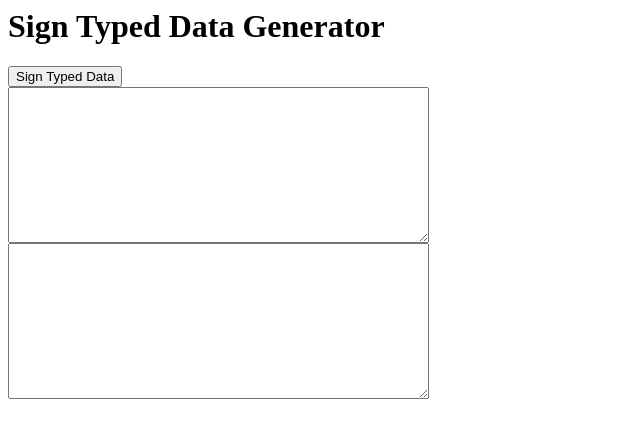
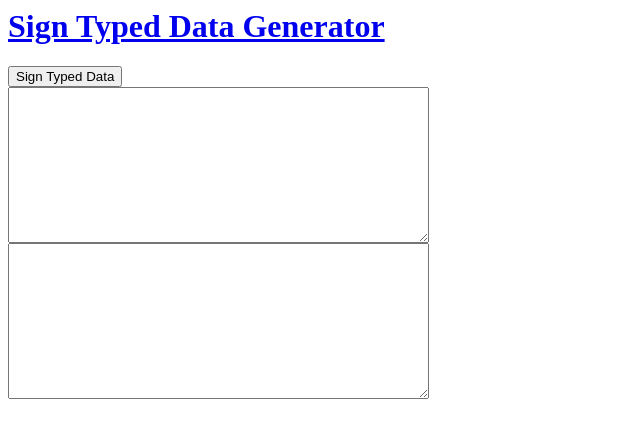
Before and after one commit to leon-do/eip712-generator, a plain HTML site: page index.html in a window 1280 px wide. Shown: the whole page, without its empty margins (0-640 px from the left). Drawn offline with Linux system fonts and the light colour scheme.

Commit message:
Update index.html

```diff
--- a/index.html
+++ b/index.html
@@ -1,5 +1,7 @@
 <div>
-  <h1>Sign Typed Data Generator</h1>
+  <h1>
+    <a href="https://leon-do.github.io/eip712-generator/"> Sign Typed Data Generator </a>
+  </h1>
   <div>
     <button type="button" onClick="signTypedData()">Sign Typed Data</button>
     <code id="signedTypedData"></code>
```
